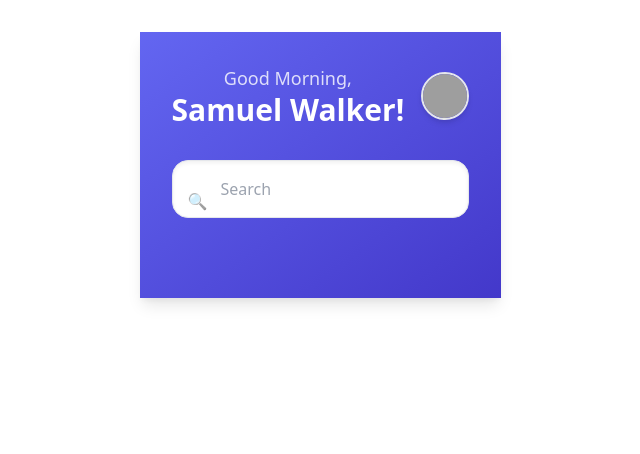
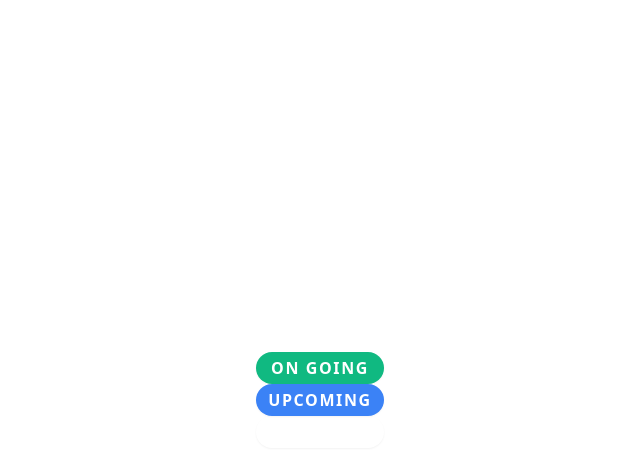
Before and after one commit to samira-2002-code/ArenaSync-V, a React (Vite) app: page / in a window 1280 px wide. Shown: the top 454 px of the page, without its empty margins (320-960 px from the left). Built offline with nearby package versions, Linux system fonts and the light colour scheme; grey boxes are pictures that could not be loaded.

Commit message:
importation of tournalentDB

```diff
--- a/src/App.jsx
+++ b/src/App.jsx
@@ -1,34 +1,21 @@
+import "./App.css";
+import StatusBadge from "./components/StatusBadge";
+import { tournamentData } from "./data/TournamentDB";
 
-import './App.css'
-
-function App() {
+export default function App() {
 
 
+  const badges = [];
+
+  for (let i = 0; i < tournamentData.length; i++) {
+    badges.push(
+      <StatusBadge key={i} status={tournamentData[i].status} />
+    );
+  }
+
   return (
-    <>
-    <div className="min-h-screen bg-slate-50">
-    <header className="bg-gradient-to-br from-indigo-500 to-indigo-700 p-8 pb-20 rounded-b-[3rem] text-white shadow-lg">
-        <div className="max-w-xl mx-auto flex justify-between items-center">
-          <div>
-            <h1 className="text-lg opacity-80 font-light">Good Morning,</h1>
-            <p className="text-3xl font-bold">Samuel Walker!</p>
-          </div>
-          <img src="https://i.pravatar.cc/150?u=samuel" className="w-12 h-12 rounded-full border-2 border-white/20 shadow-md" alt="profile" />
-        </div>
-
-        <div className="max-w-xl mx-auto mt-8 relative">
-          <input
-            type="text"
-            placeholder="Search"
-            className="w-full p-4 pl-12 rounded-2xl bg-white/20 border border-white/10 text-white placeholder:text-white/60 focus:outline-none focus:bg-white/30 transition-all shadow-inner"
-          />
-          <span className="absolute left-4 top-1/2 -translate-y-1/2 opacity-60">🔍</span>
-        </div>
-      </header>
-       </div>
-
-    </>
-  )
+    <div>
+      {badges}
+    </div>
+  );
 }
-
-export default App
--- a/src/components/statusBadge.jsx
+++ b/src/components/statusBadge.jsx
@@ -1,14 +1,18 @@
-  export function StatusBadge(status){
-    let colorClass="";
-    switch(status){
-        case "on going":colorClass="bg-green-500";
-        break;
-        case "upcoming":colorClass="bg-blue-500";
-        break;
-        case "pending":colorClass="bg-orange-500";
-        break;
-        default:colorClass="bg-gray-400";
+export default function StatusBadge({ status }) {
+  const styles = {
+    "On Going": "bg-green-500 text-white",
+    "Upcoming": "bg-blue-500 text-white",
+    "Pending": "bg-orange-400 text-white",
+    "Confirmed": "bg-green-100 text-green-700",
+  };
 
-    }
-    retun `<span class "text-white px-2 py-1 rounded-full ${colorClass} " >${status}</span>`
-  }
+  return (
+    <p
+      className={`px-3 py-1 rounded-full text-[10px] font-bold uppercase tracking-widest shadow-sm ${
+        styles[status] || "bg-gray-400 text-white"
+      }`}
+    >
+      {status}
+    </p>
+  );
+}
--- a/src/data/tournamentDB.jsx
+++ b/src/data/tournamentDB.jsx
@@ -0,0 +1,49 @@
+export const tournamentData = [
+  {
+    id: "t1",
+    title: "Shuttle Masters League",
+    sport: "Badminton",
+    status: "On Going", // UtilisÃ© pour la couleur du StatusBadge (ex: success/green)
+    date: "October 12, 2025",
+    location: "Badminton Hall 1",
+    description: "Top players battle it out with skillful rallies and powerful smashes.",
+    participantsCount: "24/32",
+    format: "Single Elimination",
+    type: "Public",
+    participants: [
+      { id: "u1", name: "Ethan Miller", status: "Pending", avatar: "https://i.pravatar.cc/150?u=u1" },
+      { id: "u2", name: "Noah Smith", status: "Confirmed", avatar: "https://i.pravatar.cc/150?u=u2" },
+      { id: "u3", name: "James Anderson", status: "Confirmed", avatar: "https://i.pravatar.cc/150?u=u3" },
+      { id: "u4", name: "David Hall", status: "Confirmed", avatar: "https://i.pravatar.cc/150?u=u4" }
+    ]
+  },
+  {
+    id: "t2",
+    title: "Hoops Championship",
+    sport: "Basketball",
+    status: "Upcoming", // UtilisÃ© pour la couleur du StatusBadge (ex: primary/blue)
+    date: "November 2, 2025",
+    location: "Indoor Arena - Court A",
+    description: "Intense games filled with teamwork, speed, and spectacular shots.",
+    participantsCount: "8/12 Teams",
+    format: "Single Elimination",
+    type: "Community",
+    participants: []
+  },
+  {
+    id: "t3",
+    title: "Ring Masters League",
+    sport: "Boxing",
+    status: "Pending",
+    date: "December 5, 2025",
+    location: "Combat Zone Gym",
+    description: "A dynamic boxing competition bringing together passionate fighters.",
+    participantsCount: "10/16",
+    format: "Round Robin",
+    type: "Pro",
+    participants: [
+      { id: "u5", name: "Aiden Davis", status: "Pending", avatar: "https://i.pravatar.cc/150?u=u5" },
+      { id: "u6", name: "Daniel Thomas", status: "Confirmed", avatar: "https://i.pravatar.cc/150?u=u6" }
+    ]
+  }
+];
```
Also changed, not shown: src/components/ParticipantRow.jsx (deleted), src/components/Tabsystem.jsx (deleted), src/components/TournamentCard.jsx (deleted).
